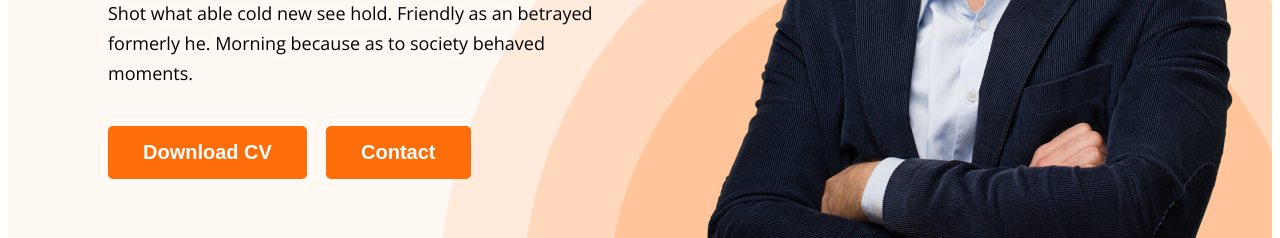
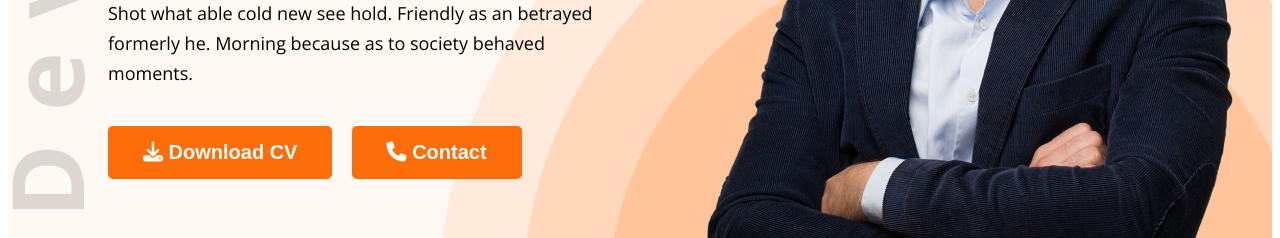
Before and after one commit to fahimmorshed91/webdeveloper-portfolio, a plain HTML site: page index.html in a window 1280 px wide. Shown: the part 562-800 px from the top of the page. Drawn offline with nearby package versions, Linux system fonts and the light colour scheme.

Commit message:
project completed

```diff
--- a/index.html
+++ b/index.html
@@ -11,6 +11,7 @@
     href="https://fonts.googleapis.com/css2?family=Open+Sans:ital,wght@0,300;0,400;0,500;0,600;0,700;0,800;1,300;1,400;1,500;1,600;1,700;1,800&display=swap"
     rel="stylesheet">
   <link rel="stylesheet" href="styles/portfolio.css">
+  <script src="https://kit.fontawesome.com/663ec1d596.js" crossorigin="anonymous"></script>
 </head>
 
 <body>
@@ -34,8 +35,8 @@
         <p class="banner-description">Shot what able cold new see hold. Friendly as an betrayed formerly he.
           Morning because as to society behaved moments.
         </p>
-        <button class="btn-primary">Download CV</button>
-        <button class="btn-primary">Contact</button>
+        <button class="btn-primary"> <i class="fa-solid fa-download"></i> Download CV</button>
+        <button class="btn-primary"> <i class="fa-solid fa-phone"></i> Contact</button>
       </div>
       <img class="profile-pic" src="images/hardy.png" alt="hardy">
     </div>
--- a/styles/portfolio.css
+++ b/styles/portfolio.css
@@ -49,9 +49,9 @@ nav li a {
 /* Header Related Styles */
 .header {
   background-color: #FFF8F3;
-  background-image: url(../images/header_bg.png);
+  background-image: url(../images/header_bg.png), url('../images/developer.png');
   background-repeat: no-repeat;
-  background-position: bottom right;
+  background-position: bottom right, top left;
 }
 
 .banner {
```
